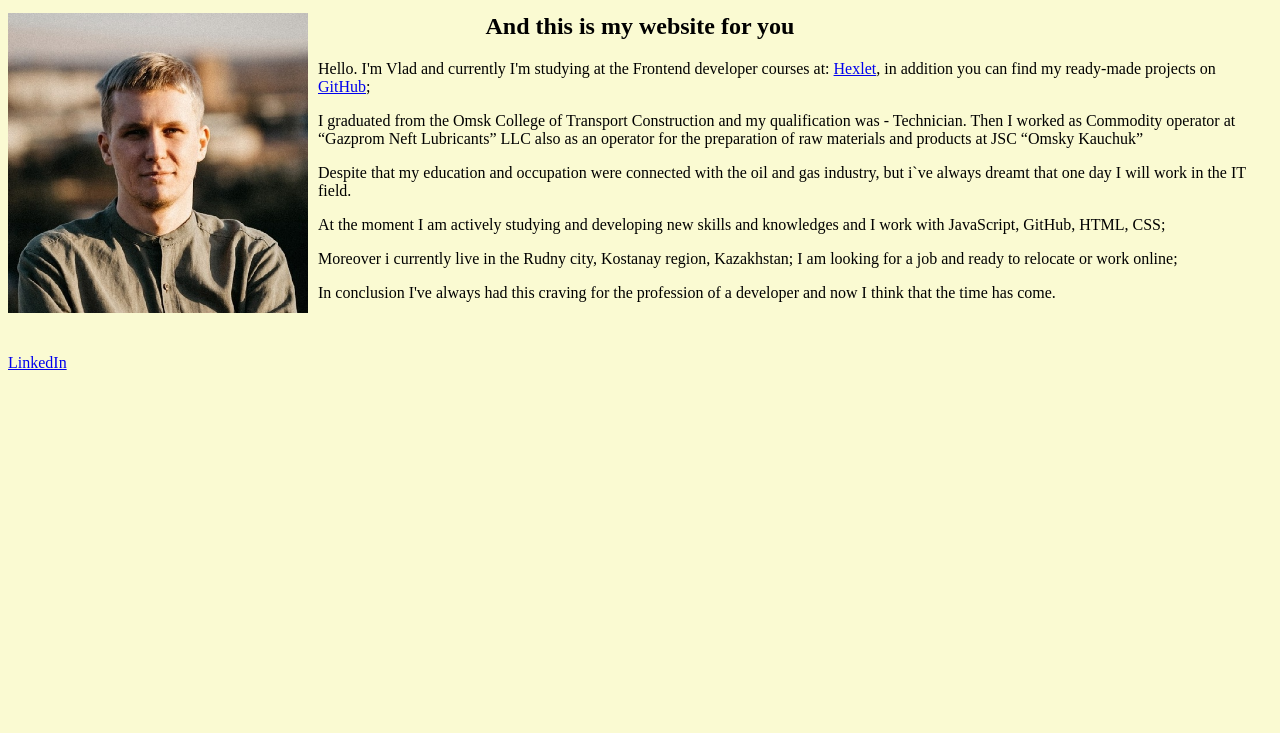
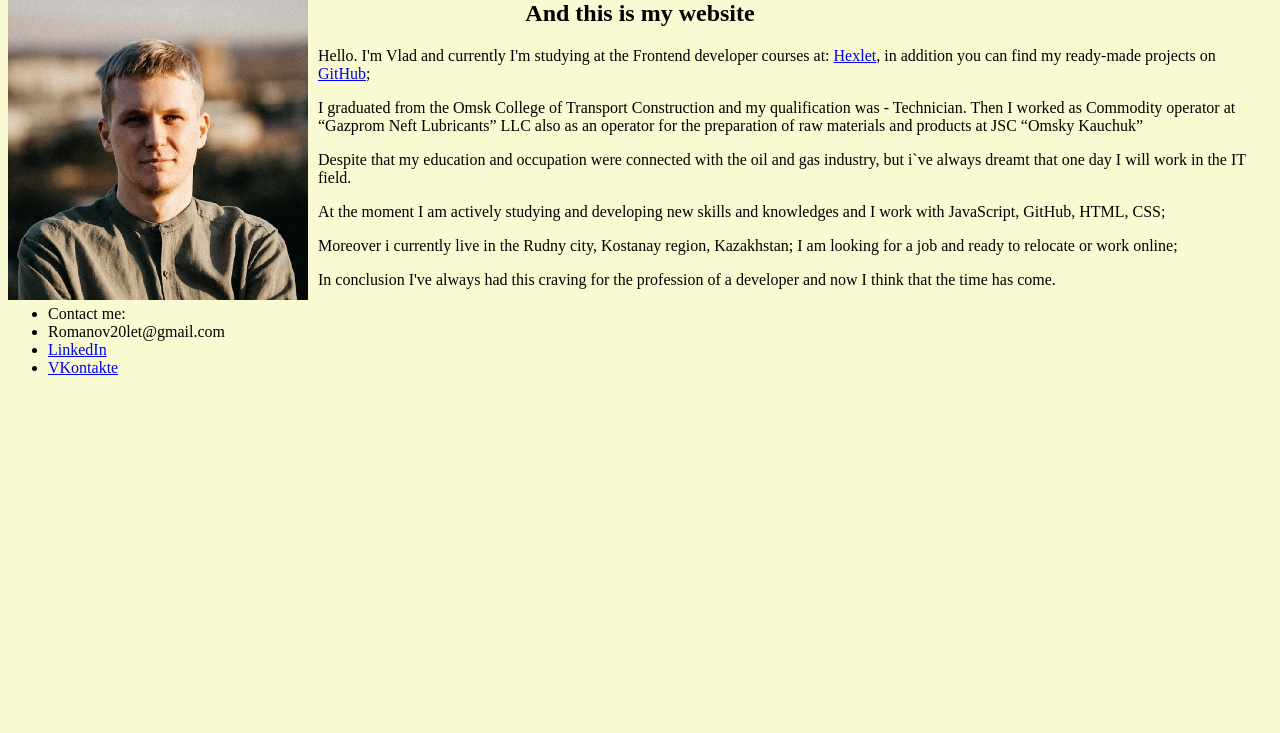
Before and after one commit to Romanov55/AboutMe, a plain HTML site: page hello.html in a window 1280 px wide. Shown: the part 67-800 px from the top of the page. Drawn offline with Linux system fonts and the light colour scheme.

Commit message:
up hello

```diff
--- a/hello.html
+++ b/hello.html
@@ -10,11 +10,12 @@
     <link rel="stylesheet" href="style.css">
 </head>
 <body>
+    <section>
         <h1>Hello! I'm Vladislav</h1>
 
         <img class="avatar" src="avatar.jpeg" alt="VLadislav Romanov" width="300">
 
-    <h2>And this is my website for you</h2>
+        <h2>And this is my website</h2>
         <div>
             <p>Hello. I'm Vlad and currently I'm studying at the Frontend developer courses at: <a href="https://ru.hexlet.io">Hexlet</a>, in addition you can find my ready-made projects on <a href="https://github.com/Romanov55?tab=repositories">GitHub</a>;</p>
             <p>I graduated from the Omsk College of Transport Construction and my qualification was - Technician. Then I worked as Commodity operator at “Gazprom Neft Lubricants” LLC also as an operator for the preparation of raw materials and products at JSC “Omsky Kauchuk”</p>
@@ -22,8 +23,14 @@
             <p>At the moment I am actively studying and developing new skills and knowledges and I work with JavaScript, GitHub, HTML, CSS;</p>
             <p>Moreover i currently live in the Rudny city, Kostanay region, Kazakhstan; I am looking for a job and ready to relocate or work online;</p>
             <p>In conclusion I've always had this craving for the profession of a developer and now I think that the time has come.</p>
-        <br>
-        <br>
-        <a href="https://www.linkedin.com/in/vladislav-romanov-4a0361254/">LinkedIn</a>
+        </div>
+    </section>
+    <div class="footer">
+        <ul>
+            <li>Contact me:</li>
+            <li>Romanov20let@gmail.com</li>
+            <li><a href="https://www.linkedin.com/in/vladislav-romanov-4a0361254/">LinkedIn</a></li>
+            <li><a href="https://vk.com/vromanov95">VKontakte</a></li>
+        </ul>
     </div>
 </body>
```
Lines whose indentation alone changed are shown as unchanged.
